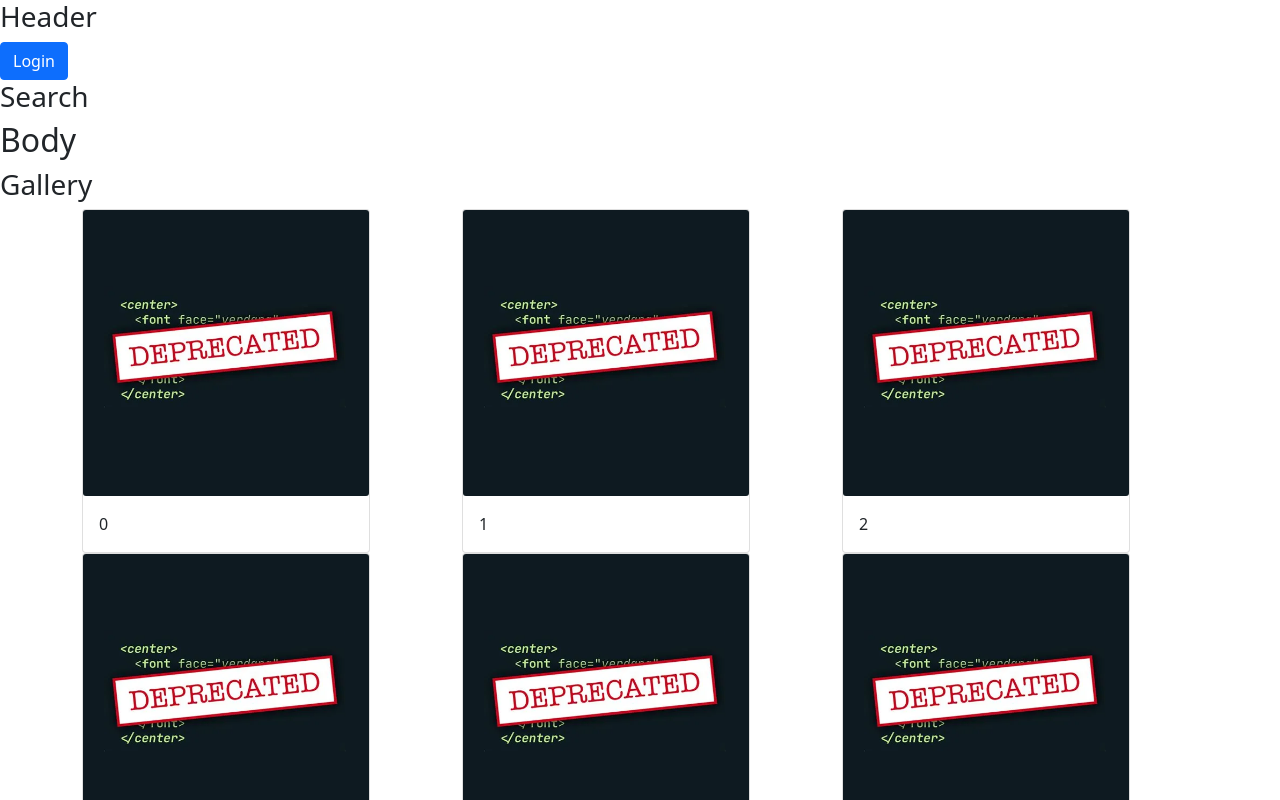
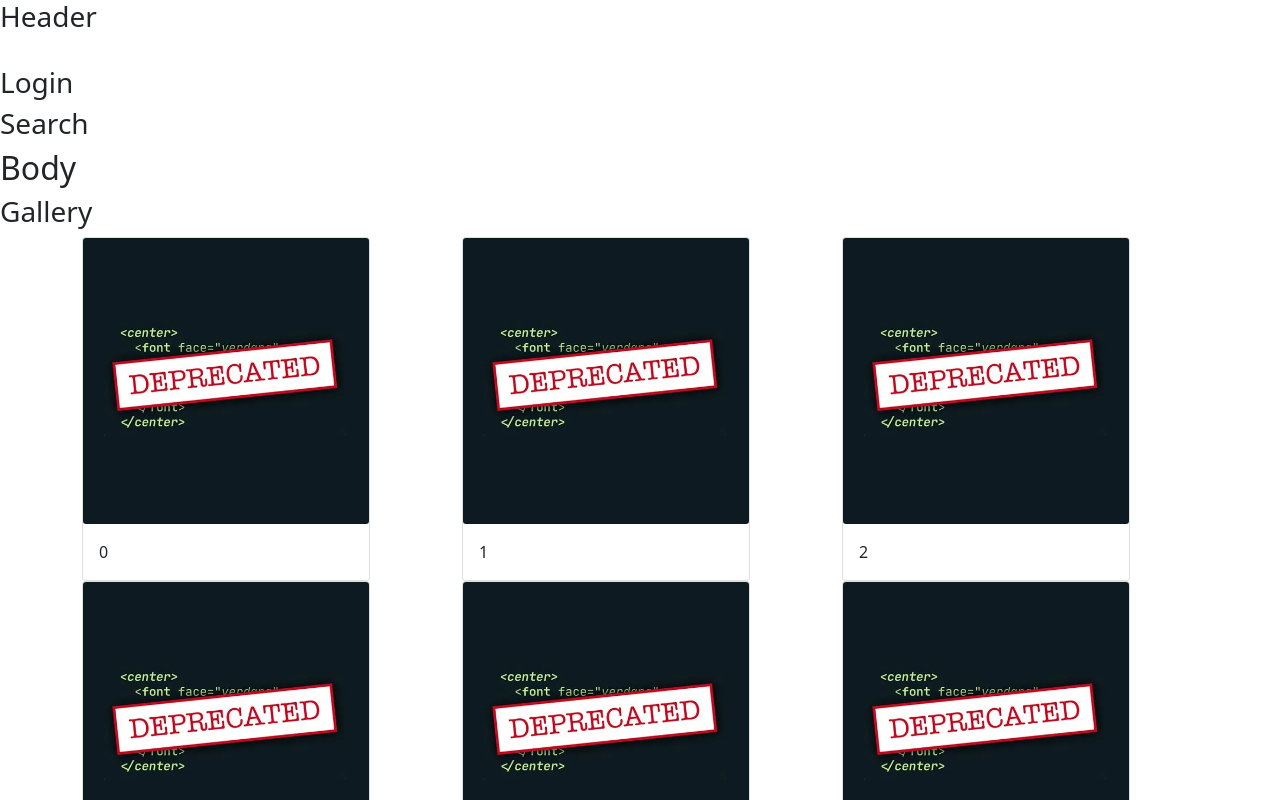
Before and after one commit to Deprecated-Dependencies/meme-craft-frontend, a React (Create React App) app: page / in a window 1280 px wide. Shown: the top 800 px of the page. Built offline with nearby package versions, Linux system fonts and the light colour scheme; no server answers.

Commit message:
Inserted Auth0 Login component

```diff
--- a/src/components/Header.js
+++ b/src/components/Header.js
@@ -1,6 +1,7 @@
 import React from 'react';
 import { Button, Image } from 'react-bootstrap';
 import Search from './Search';
+import Login from './Login';
 
 class Header extends React.Component {
   render() {
@@ -8,7 +9,7 @@ class Header extends React.Component {
       <header>
         <h3>Header</h3>
         <Image />
-        <Button>Login</Button>
+        <Login />
         <Search />
       </header>
     );
```
